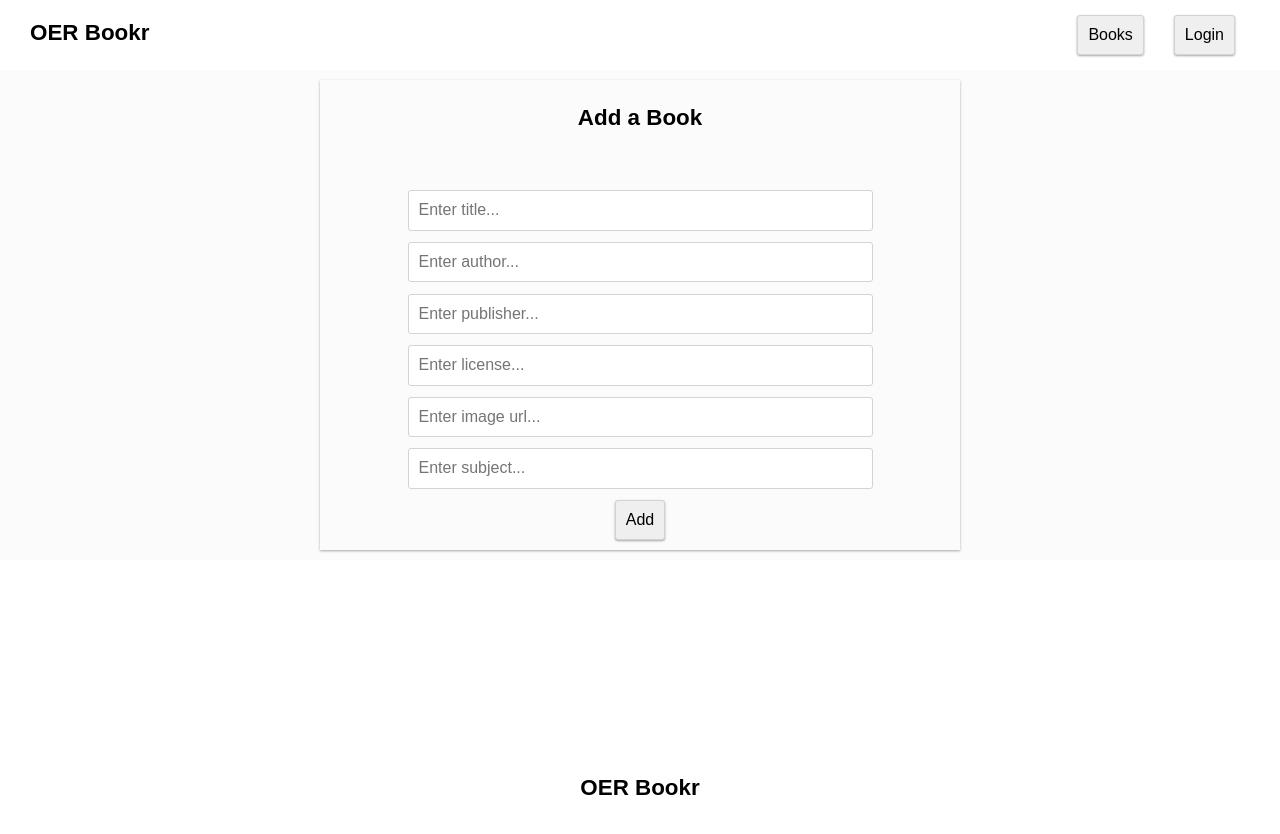
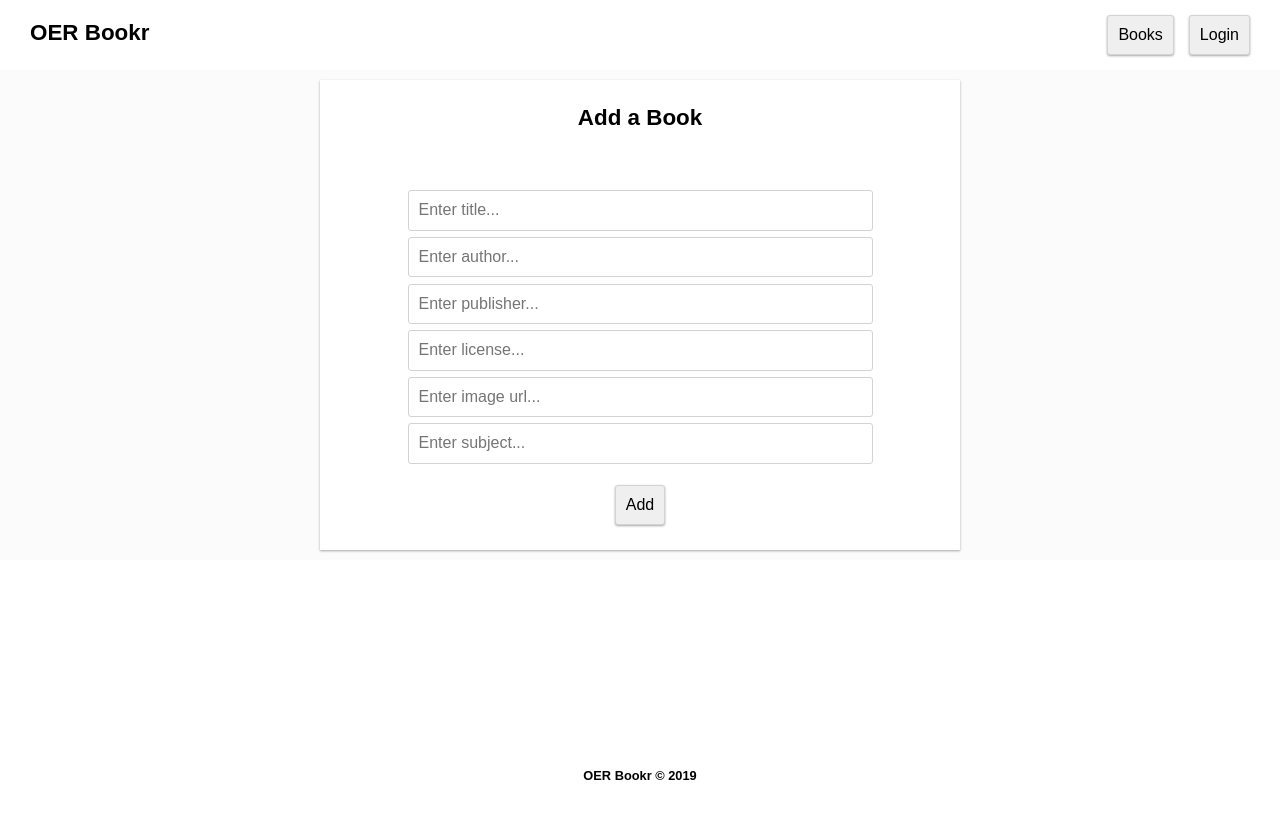
Before and after one commit to oer-bookr/oer-bookr-front-end-mcferrenm, a React (Create React App) app: page /book-form in a window 1280 px wide. Shown: the top 834 px of the page. Built offline with nearby package versions, Linux system fonts and the light colour scheme.

Commit message:
Polish styling

```diff
--- a/src/App.css
+++ b/src/App.css
@@ -47,10 +47,10 @@
   padding: 0 50px;
 } */
 
-.nav-links {
+/* .nav-links {
   display: flex;
   justify-content: space-evenly;
-}
+} */
 
 /* .nav-links a {
   margin-right: 10px;
@@ -198,7 +198,7 @@
 
 /* Review Form */
 
-.review-form {
+/* .review-form {
   margin: 10px auto;
   width: 50%;
   display: flex;
@@ -251,11 +251,11 @@
   border-radius: 3px;
   padding: 10px;
   box-shadow: 0 1px 3px rgba(0, 0, 0, 0.12), 0 1px 2px rgba(0, 0, 0, 0.24);
-}
+} */
 
 /* Book Form */
 
-.book-form {
+/* .book-form {
   margin: 10px auto;
   width: 50%;
   display: flex;
@@ -308,4 +308,4 @@
   border-radius: 3px;
   padding: 10px;
   box-shadow: 0 1px 3px rgba(0, 0, 0, 0.12), 0 1px 2px rgba(0, 0, 0, 0.24);
-}
+} */
--- a/src/components/BookForm/BookForm.js
+++ b/src/components/BookForm/BookForm.js
@@ -1,8 +1,11 @@
 import React from "react";
+
+import { BookFormContainer } from "../../styles/BookFormStyles";
+import { Button } from "../../styles/reusables/Button";
 
 const BookForm = props => {
   return (
-    <div className="book-form">
+    <BookFormContainer>
       <div className="book-form-header">
         {props.isEditingBook ? <h1>Updating Book...</h1> : <h1>Add a Book</h1>}
       </div>
@@ -50,12 +53,12 @@ const BookForm = props => {
           onChange={props.handleChange}
         />
         {props.isEditingBook ? (
-          <button onClick={props.handleUpdateBook}>Update</button>
+          <Button onClick={props.handleUpdateBook}>Update</Button>
         ) : (
-          <button onClick={props.handleAddBook}>Add</button>
+          <Button onClick={props.handleAddBook}>Add</Button>
         )}
       </form>
-    </div>
+    </BookFormContainer>
   );
 };
 
--- a/src/components/Footer.js
+++ b/src/components/Footer.js
@@ -6,7 +6,7 @@ const Footer = props => {
   return (
     <FooterContainer>
       <NavLink exact to="/">
-        <h1>OER Bookr</h1>
+        <h1>OER Bookr © 2019</h1>
       </NavLink>
     </FooterContainer>
   );
--- a/src/components/ReviewForm/ReviewForm.js
+++ b/src/components/ReviewForm/ReviewForm.js
@@ -1,10 +1,13 @@
 import React from "react";
+
+import { ReviewFormContainer } from "../../styles/ReviewFormStyles";
+import { Button } from "../../styles/reusables/Button";
 
 const ReviewForm = props => {
   const book = props.books.find(book => `${book.id}` === props.match.params.id);
   const { title, author, image } = book;
   return (
-    <div className="review-form">
+    <ReviewFormContainer>
       <div className="review-form-header">
         <h1>Adding review to:</h1>
         <h2>{title}</h2>
@@ -69,9 +72,9 @@ const ReviewForm = props => {
           </span>
         </div>
 
-        <button onClick={props.handleAddReview}>Add review</button>
+        <Button onClick={props.handleAddReview}>Add review</Button>
       </form>
-    </div>
+    </ReviewFormContainer>
   );
 };
 
--- a/src/store/reducers/booksReducer.js
+++ b/src/store/reducers/booksReducer.js
@@ -1,4 +1,4 @@
-import { bookData } from "../../MOCK_DATA";
+// import { bookData } from "../../MOCK_DATA";
 
 import {
   GET_BOOKS_START,
@@ -18,7 +18,7 @@ import {
 } from "../actions/bookListActions";
 
 const initialState = {
-  books: bookData,
+  books: [],
   isLoadingBooks: false,
   isAddingBook: false,
   isDeletingBook: false,
@@ -39,7 +39,7 @@ export const booksReducer = (state = initialState, action) => {
     case GET_BOOKS_SUCCESS:
       return {
         ...state,
-        books: [...state.books, action.payload],
+        books: action.payload,
         isLoadingBooks: false
       };
     case GET_BOOKS_FAILURE:
@@ -57,7 +57,7 @@ export const booksReducer = (state = initialState, action) => {
     case ADD_BOOK_SUCCESS:
       return {
         ...state,
-        books: [...state.books, action.payload],
+        books: action.payload,
         isAddingBook: false
       };
     case ADD_BOOK_FAILURE:
--- a/src/store/reducers/reviewsReducer.js
+++ b/src/store/reducers/reviewsReducer.js
@@ -1,4 +1,4 @@
-import { REVIEW_MOCK_DATA } from "../../REVIEW_MOCK_DATA";
+// import { REVIEW_MOCK_DATA } from "../../REVIEW_MOCK_DATA";
 
 import {
   GET_REVIEWS_START,
@@ -10,7 +10,7 @@ import {
 } from "../actions/reviewListActions";
 
 const initialState = {
-  reviews: REVIEW_MOCK_DATA,
+  reviews: [],
   isLoadingReviews: false,
   isAddingReview: false,
   error: ""
@@ -27,7 +27,7 @@ export const reviewsReducer = (state = initialState, action) => {
     case GET_REVIEWS_SUCCESS:
       return {
         ...state,
-        reviews: [...state.reviews, action.payload],
+        reviews: action.payload,
         isLoadingReviews: false
       };
     case GET_REVIEWS_FAILURE:
@@ -45,7 +45,7 @@ export const reviewsReducer = (state = initialState, action) => {
     case ADD_REVIEW_SUCCESS:
       return {
         ...state,
-        reviews: [...state.reviews, action.payload],
+        reviews: action.payload,
         isAddingReview: false
       };
     case ADD_REVIEW_FAILURE:
--- a/src/styles/BookDetailsStyles.js
+++ b/src/styles/BookDetailsStyles.js
@@ -16,6 +16,7 @@ export const BookDetailsContainer = styled.div`
     background: rgb(251, 251, 251);
   }
   .book-details-body {
+    width: 100%;
     display: flex;
     justify-content: space-between;
     border: 1px solid lightgrey;
@@ -29,6 +30,7 @@ export const BookDetailsContainer = styled.div`
 
   img {
     width: 300px;
+    height: 400px;
     border-top-right-radius: 3px;
     border-bottom-right-radius: 3px;
   }
--- /dev/null
+++ b/src/styles/BookFormStyles.js
@@ -0,0 +1,42 @@
+import styled from "styled-components";
+
+export const BookFormContainer = styled.div`
+  margin: 10px auto;
+  width: 50%;
+  display: flex;
+  flex-direction: column;
+  align-items: center;
+  justify-content: space-evenly;
+  box-shadow: 0 1px 3px rgba(0, 0, 0, 0.12), 0 1px 2px rgba(0, 0, 0, 0.24);
+  padding: 10px;
+  background: #fff;
+
+  .book-form-header {
+    display: flex;
+    justify-content: space-evenly;
+    align-items: baseline;
+    width: 100%;
+    height: 50px;
+    margin-bottom: 50px;
+  }
+
+  .book-form-header img {
+    width: 50px;
+  }
+
+  form {
+    display: flex;
+    flex-direction: column;
+    align-items: center;
+    height: 350px;
+    width: 75%;
+    justify-content: space-between;
+  }
+
+  input {
+    padding: 10px;
+    width: 100%;
+    border-radius: 3px;
+    border: 1px solid lightgrey;
+  }
+`;
--- a/src/styles/BookListStyles.js
+++ b/src/styles/BookListStyles.js
@@ -14,7 +14,6 @@ export const SubNavContainer = styled.nav`
   align-items: baseline;
   padding: 20px;
   background: #fff;
-  margin-bottom: 25px;
 
   button {
     margin: 0;
@@ -29,7 +28,7 @@ export const SubNavContainer = styled.nav`
   }
 
   .sub-nav-links {
-    width: 33%;
+    width: 500px;
     min-width: 400px;
     display: flex;
     justify-content: space-evenly;
@@ -40,8 +39,7 @@ export const SubNavContainer = styled.nav`
   }
 
   .sub-nav-links a {
-    margin-right: 10px;
-    padding-right: 20px;
+    padding: 0 25px;
     border-right: 1px solid lightgrey;
   }
 
--- a/src/styles/FooterStyles.js
+++ b/src/styles/FooterStyles.js
@@ -6,4 +6,8 @@ export const FooterContainer = styled.footer`
   align-items: center;
   padding: 200px 30px;
   background: #fff;
+
+  h1 {
+    font-size: 0.8rem;
+  }
 `;
--- a/src/styles/NavStyles.js
+++ b/src/styles/NavStyles.js
@@ -6,4 +6,8 @@ export const NavBar = styled.nav`
   align-items: baseline;
   padding: 0 30px;
   background: #fff;
+
+  button:last-of-type {
+    margin-right: 0;
+  }
 `;
--- /dev/null
+++ b/src/styles/ReviewFormStyles.js
@@ -0,0 +1,50 @@
+import styled from "styled-components";
+
+export const ReviewFormContainer = styled.div`
+  margin: 200px auto;
+  width: 50%;
+  display: flex;
+  flex-direction: column;
+  align-items: center;
+  justify-content: space-evenly;
+  box-shadow: 0 1px 3px rgba(0, 0, 0, 0.12), 0 1px 2px rgba(0, 0, 0, 0.24);
+  padding: 10px;
+  background: #fff;
+
+  .review-form-header {
+    display: flex;
+    justify-content: space-evenly;
+    align-items: baseline;
+    width: 100%;
+    height: 50px;
+    margin-bottom: 50px;
+  }
+
+  .review-form-header img {
+    width: 50px;
+  }
+
+  form {
+    display: flex;
+    flex-direction: column;
+    align-items: center;
+    height: 250px;
+    width: 50%;
+    justify-content: space-between;
+  }
+
+  input {
+    padding: 10px;
+    width: 100%;
+    border-radius: 3px;
+    border: 1px solid lightgrey;
+  }
+
+  textarea {
+    padding: 10px;
+    height: 100px;
+    width: 100%;
+    border-radius: 3px;
+    border: 1px solid lightgrey;
+  }
+`;
```
